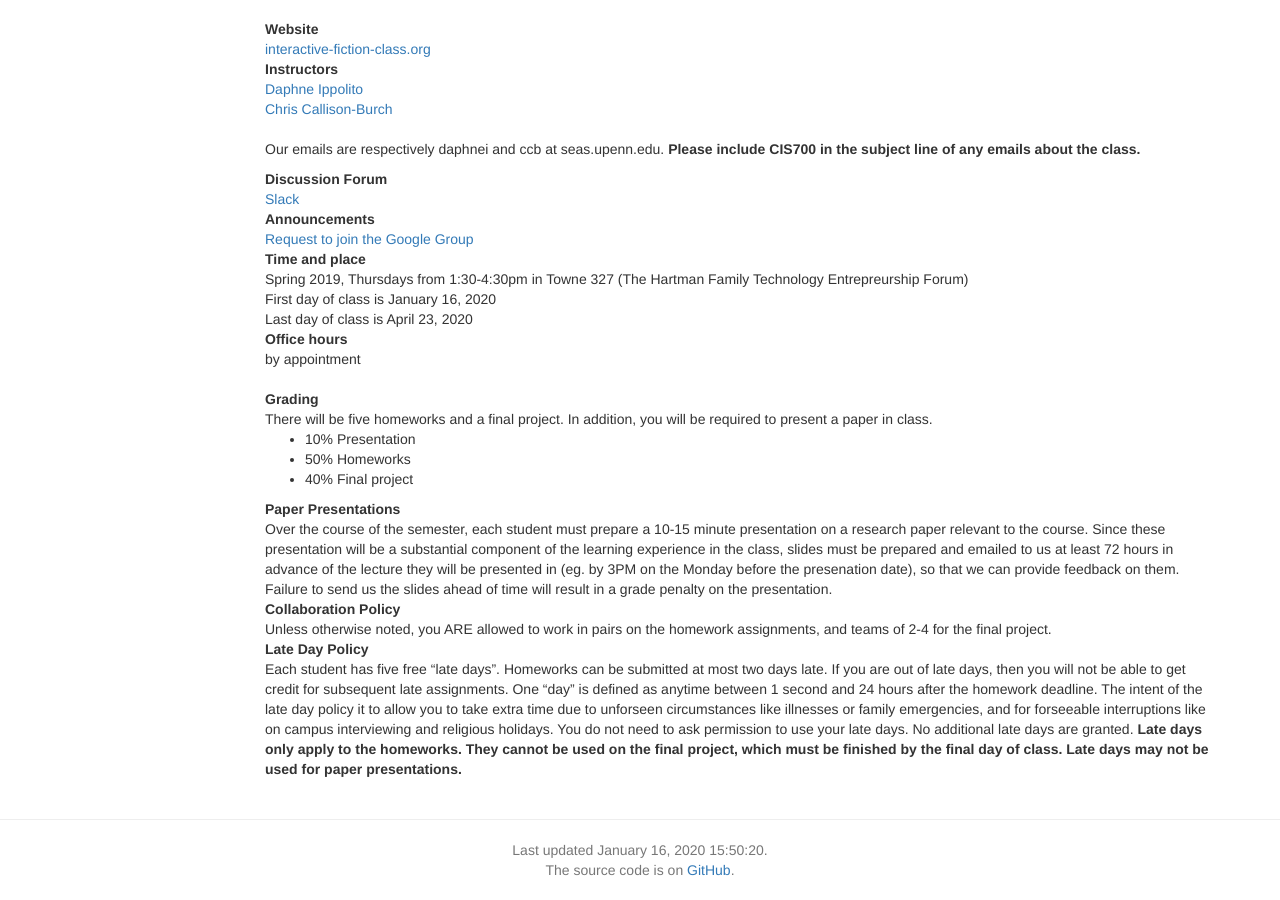
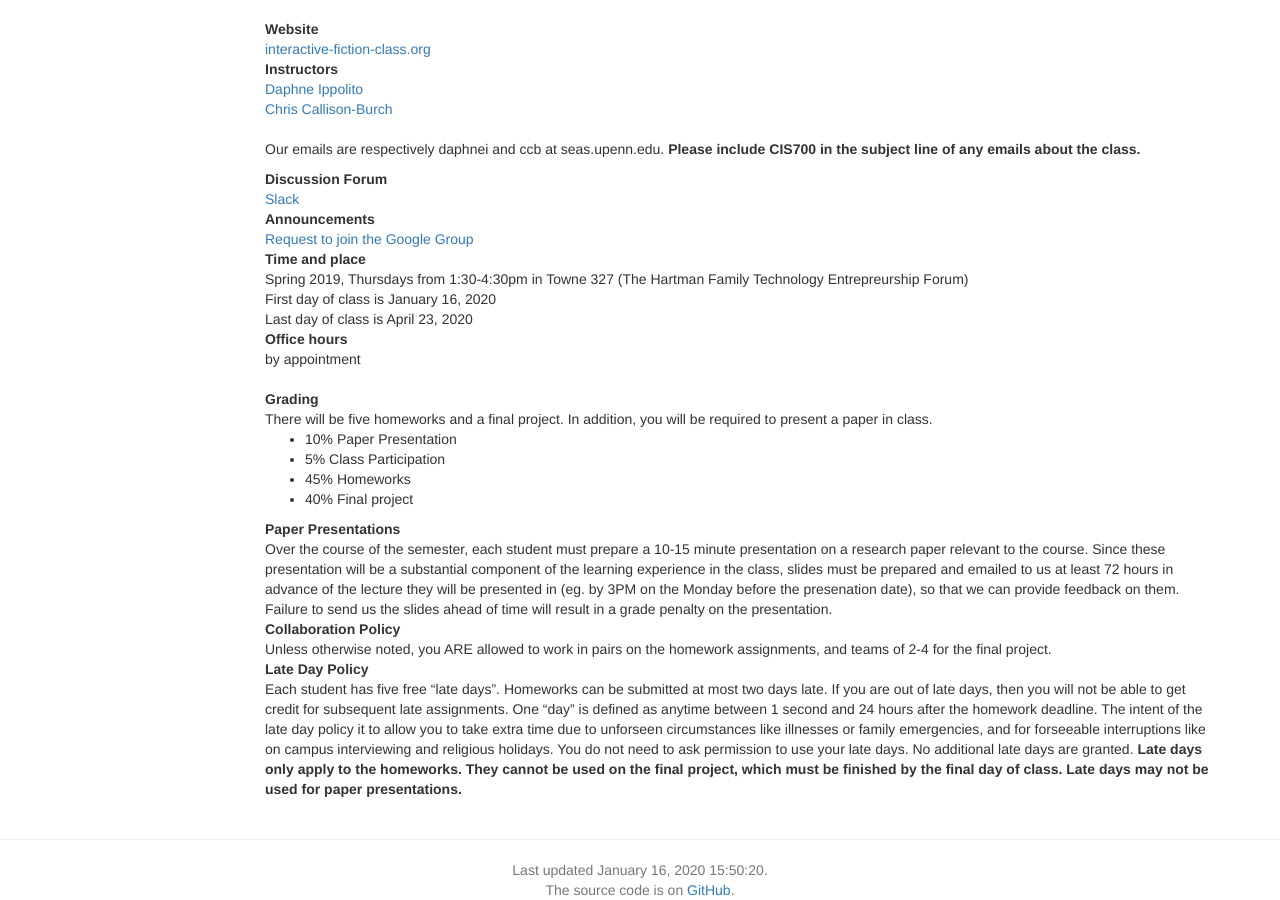
Before and after one commit to interactive-fiction-class/interactive-fiction-class.github.io, a Jekyll site: the page built from index.md, in a window 1280 px wide and 900 px high, scrolled down 580 px. Built offline with Jekyll 4.4.1, drawn with Linux system fonts in a browser that asks for light colours; nearby versions of some CDN libraries; a script that is not in the unit is left out.

Commit message:
Update index.md

```diff
--- a/index.md
+++ b/index.md
@@ -103,8 +103,9 @@ Textbooks
 
 Grading
 : There will be five homeworks and a final project. In addition, you will be required to present a paper in class.
-* 10% Presentation
-* 50% Homeworks
+* 10% Paper Presentation
+* 5% Class Participation
+* 45% Homeworks
 * 40% Final project
 
 Paper Presentations
```
